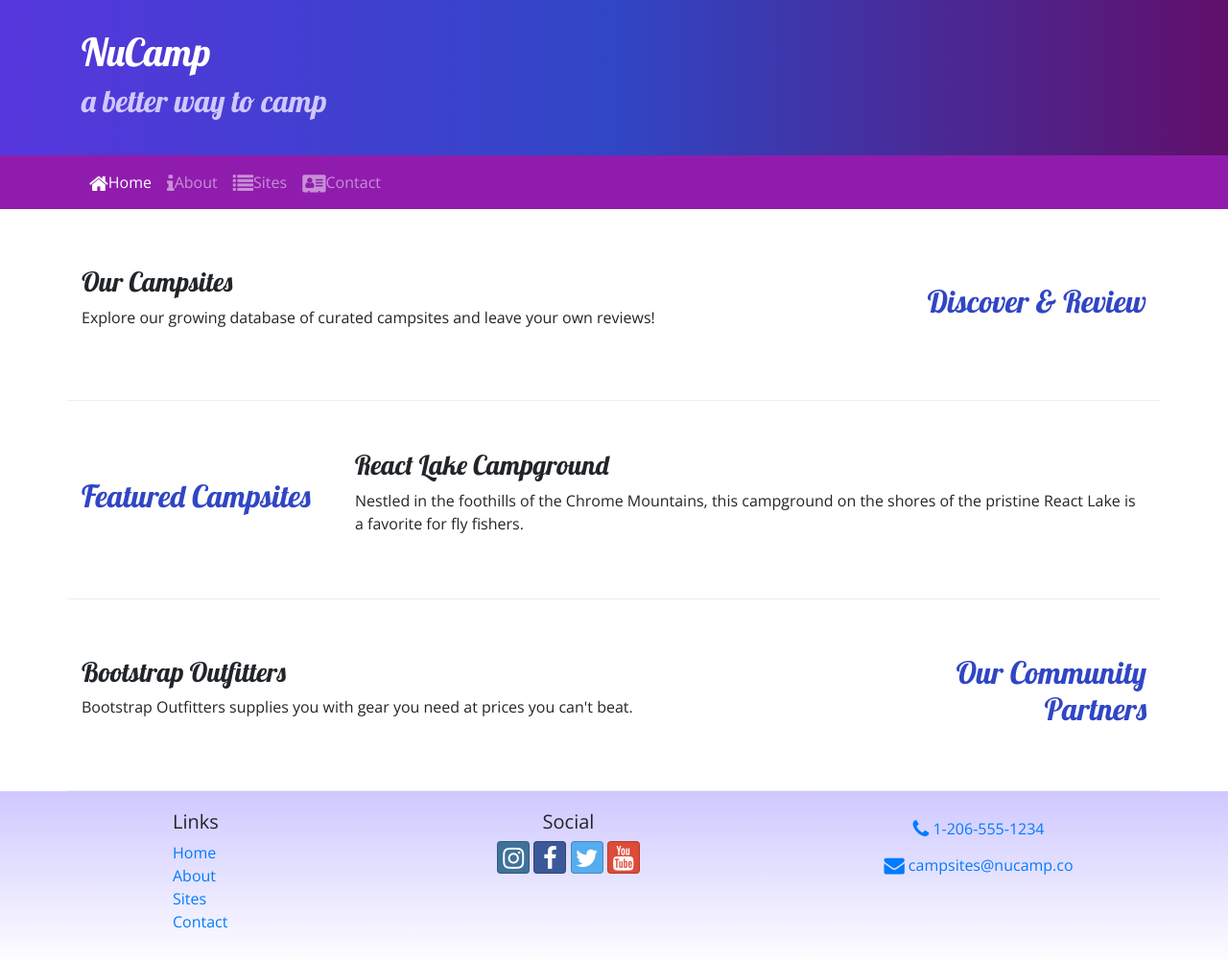
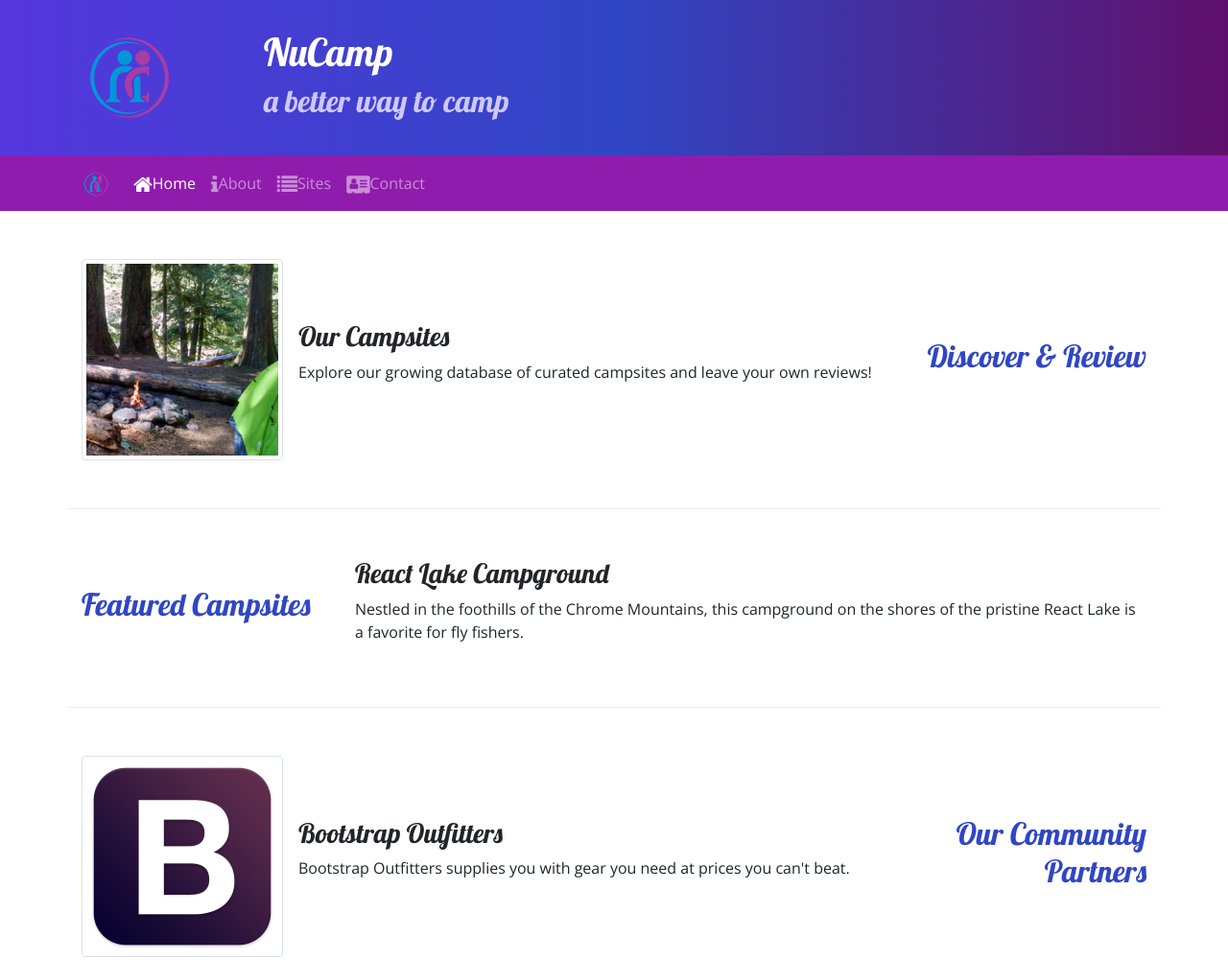
Before and after one commit to PntraNegra/nucampsite, a website: page index.html in a window 1280 px wide. Shown: the top 1001 px of the page at 96% size. Drawn offline with nearby package versions, Linux system fonts and the light colour scheme.

Commit message:
Added pictures and logo

```diff
--- a/index.html
+++ b/index.html
@@ -24,6 +24,9 @@
     <header class="jumbotron jumbotron-fluid">
         <div class="container">
             <div class="row">
+                <div class="col-4 col-sm-3 col-md-2 align-self-center">
+                    <a href="#"><img src="/img/logo.png" class="img-fluid" /></a>
+                </div>
                 <div class="col">
                     <h1>NuCamp</h1>
                     <h2>a better way to camp</h2>
@@ -34,7 +37,8 @@
 
     <nav class="navbar navbar-expand-sm navbar-dark sticky-top">
         <div class="container">
-            <button class="navbar-toggler ml-auto" type="button" data-toggle="collapse" data-target="#nucampNavbar">
+            <a class="navbar-brand" href="#"><img src="/img/logo.png" height="30px" width="30px" /></a>
+            <button class="navbar-toggler" type="button" data-toggle="collapse" data-target="#nucampNavbar">
                 <span class="navbar-toggler-icon"></span>
             </button>
             <div class="collapse navbar-collapse" id="nucampNavbar">
@@ -54,8 +58,13 @@
                 <h2 class="text-sm-right" >Discover & Review</h2>
             </div>
             <div class="col">
-                <h3>Our Campsites</h3>
-                <p class="d-none d-sm-block">Explore our growing database of curated campsites and leave your own reviews!</p>
+                <div class="media">
+                    <img class="d-flex mr-3 img-thumbnail" src="/img/breadcrumb-trail-thumb.jpg" alt="Breadcrumb Trail Thumbnail" />
+                    <div class="media-body align-self-center">
+                        <h3>Our Campsites</h3>
+                        <p class="d-none d-sm-block">Explore our growing database of curated campsites and leave your own reviews!</p>
+                    </div>
+                </div>
             </div>
         </div>
 
@@ -76,8 +85,13 @@
                 <h2 class="text-sm-right" >Our Community Partners</h2>
             </div>
             <div class="col">
-                <h3>Bootstrap Outfitters</h3>
-                <p class="d-none d-sm-block">Bootstrap Outfitters supplies you with gear you need at prices you can't beat.</p>
+                <div class="media">
+                    <img class="d-flex mr-3 img-thumbnail" src="/img/bootstrap-thumb.png" alt="Bootstrap Outfitters" />
+                    <div class="media-body align-self-center">
+                        <h3>Bootstrap Outfitters</h3>
+                        <p class="d-none d-sm-block">Bootstrap Outfitters supplies you with gear you need at prices you can't beat.</p>
+                    </div>
+                </div>
             </div>
         </div>
     </div>
```
Also changed, not shown: aboutus.html (+5 -1 lines), contactus.html (+5 -1 lines).
